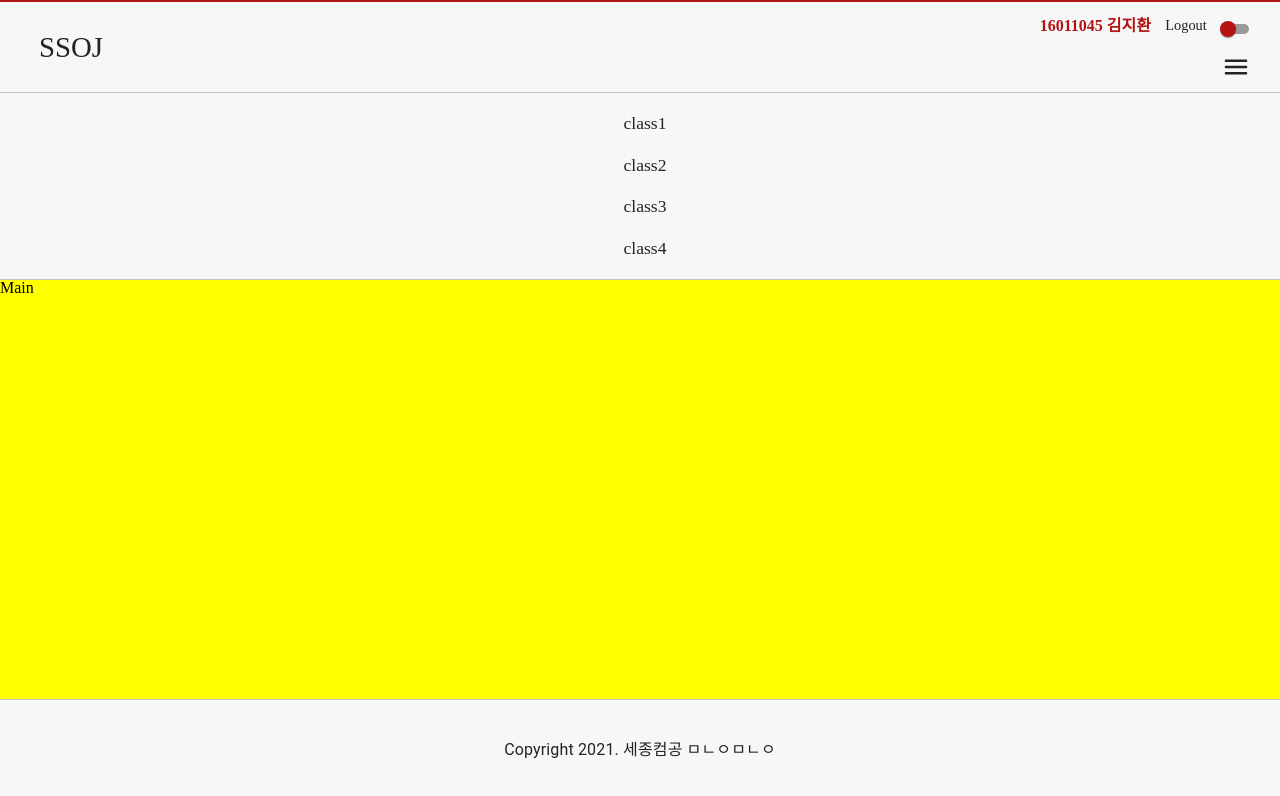
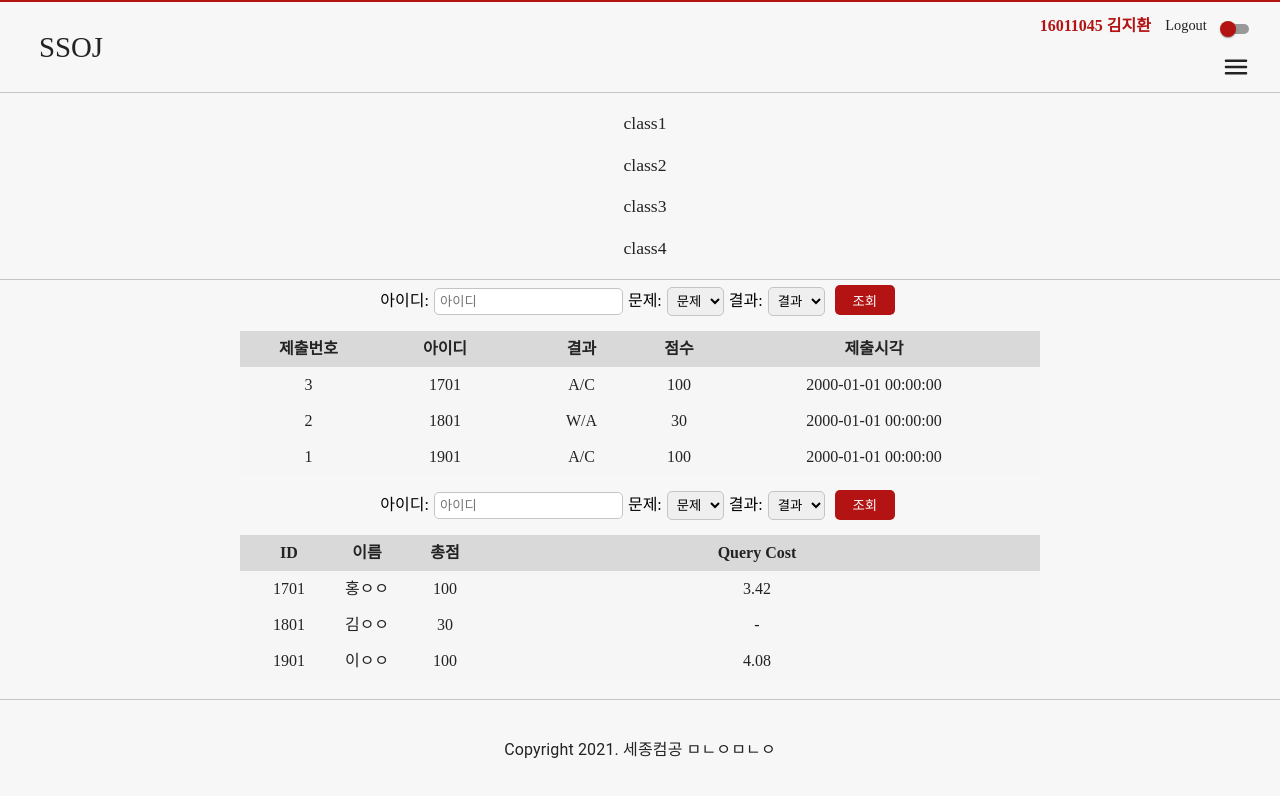
Before and after one commit to donut0310/Sejong-SQL-OJ, a React (Create React App) app in the folder src/client/: page /main/status in a window 1280 px wide. Shown: the top 796 px of the page. Built offline with nearby package versions, Linux system fonts and the light colour scheme.

Commit message:
Add status page (user & admin)

```diff
--- a/src/client/src/App.js
+++ b/src/client/src/App.js
@@ -45,6 +45,79 @@ const GlobalStyles = createGlobalStyle`
     width: 100%;
     height: 100%;
   };
+
+  button#submit-btn {
+    width: 60px;
+    height: 30px;
+    border: 0px;
+    border-radius: 5px;
+    margin: 5px;
+    padding: 5px;
+    color: white;
+    background: ${(props) => props.theme.POINT};
+    &:hover {
+      cursor: pointer;
+      background: #710f0f;
+    }
+  }
+
+  input#input-form {
+    padding: 5px;
+    margin: 5px;
+    border: 1px solid ${(props) => props.theme.SUB_BORDER};
+    border-radius: 5px;
+    &:focus {
+      outline: 0;
+    }
+  }
+
+  select#select-form {
+    padding: 5px;
+    margin: 5px;
+    border: 1px solid ${(props) => props.theme.SUB_BORDER};
+    border-radius: 5px;
+    &:focus {
+      outline: 0;
+    }
+  }
+
+
+  ul#table-list {
+    width: 80%;
+    max-width: 800px;
+    display: flex;
+    flex-direction: column;
+    margin: 10px;
+    border-radius: 10px;
+    color: ${(props) => props.theme.GENERAL_FONT};
+  }
+
+  ul#title-tab {
+    width: 100%;
+    display: flex;
+    flex-direction: row;
+    padding: 10px;
+    box-sizing: border-box;
+    background: ${(props) => props.theme.BOARD_TITLE};
+    font-weight: 600;
+    text-align: center;
+  }
+
+  ul#content-list {
+    width: 100%;
+    box-sizing: border-box;
+    display: flex;
+    padding: 10px;
+    background: ${(props) => props.theme.CONTENTS};
+    font-weight: 400;
+    &:hover {
+      background: ${(props) => props.theme.BOARD_LIST_HOVER};
+    }
+  }
+
+  li#content {
+    text-align: center;
+  }
 `
 
 const MainWrapper = styled.div`
--- a/src/client/src/components/main/Main.js
+++ b/src/client/src/components/main/Main.js
@@ -1,13 +1,21 @@
 import React from 'react'
+import { Route } from 'react-router-dom'
 import styled from 'styled-components'
+import StatusPage from '../../containers/statusPage'
 
 const Main = () => {
-  return <MainWrapper>Main</MainWrapper>
+  return (
+    <MainWrapper>
+      <Route path="/main/status">
+        <StatusPage />
+      </Route>
+    </MainWrapper>
+  )
 }
 
 export default Main
 
 const MainWrapper = styled.div`
   flex: 1;
-  background: yellow;
+  background: ${(props) => props.theme.BACKGROUND};
 `
--- a/src/client/src/components/pages/loginPage/Right.js
+++ b/src/client/src/components/pages/loginPage/Right.js
@@ -2,7 +2,7 @@ import React from 'react'
 import styled from 'styled-components'
 
 const Right = () => {
-  return <Container>Right part</Container>
+  return <Container></Container>
 }
 
 export default Right
--- /dev/null
+++ b/src/client/src/components/pages/statusPage/AdminPage.js
@@ -0,0 +1,28 @@
+import React from 'react'
+import AdminTable from './AdminTable'
+
+const AdminPage = () => {
+  return (
+    <div style={{ textAlign: 'center' }}>
+      <span>
+        아이디:<input id="input-form" type="text" placeholder="아이디"></input>
+      </span>
+      <span>
+        문제:
+        <select id="select-form" name="문제">
+          <option value="">문제</option>
+        </select>
+      </span>
+      <span>
+        결과:
+        <select id="select-form" name="결과">
+          <option value="">결과</option>
+        </select>
+      </span>
+      <button id="submit-btn">조회</button>
+      <AdminTable />
+    </div>
+  )
+}
+
+export default AdminPage
--- /dev/null
+++ b/src/client/src/components/pages/statusPage/AdminTable.js
@@ -0,0 +1,56 @@
+import React from 'react'
+import styled from 'styled-components'
+
+const AdminTable = () => {
+  const scores = [
+    { id: '1701', name: '홍ㅇㅇ', score: '100', query_cost: '3.42' },
+    { id: '1801', name: '김ㅇㅇ', score: '30', query_cost: '-' },
+    { id: '1901', name: '이ㅇㅇ', score: '100', query_cost: '4.08' },
+  ]
+  // TODO test case 별로 점수 나타내고 학생 코드 가져와서 볼 수 있게 해야됨.
+
+  return (
+    <Container>
+      <ul id="table-list">
+        <ul id="title-tab">
+          <li id="content" style={{ width: '10%' }}>
+            ID
+          </li>
+          <li id="content" style={{ width: '10%' }}>
+            이름
+          </li>
+          <li id="content" style={{ width: '10%' }}>
+            총점
+          </li>
+          <li id="content" style={{ width: '70%' }}>
+            Query Cost
+          </li>
+        </ul>
+        {scores.map((score, i) => (
+          <ul id="content-list" key={i}>
+            <li id="content" style={{ width: '10%' }}>
+              {score.id}
+            </li>
+            <li id="content" style={{ width: '10%' }}>
+              {score.name}
+            </li>
+            <li id="content" style={{ width: '10%' }}>
+              {score.score}
+            </li>
+            <li id="content" style={{ width: '70%' }}>
+              {score.query_cost}
+            </li>
+          </ul>
+        ))}
+      </ul>
+    </Container>
+  )
+}
+
+export default AdminTable
+
+const Container = styled.div`
+  display: flex;
+  align-items: center;
+  justify-content: center;
+`
--- /dev/null
+++ b/src/client/src/components/pages/statusPage/UserPage.js
@@ -0,0 +1,29 @@
+import React from 'react'
+import styled from 'styled-components'
+import UserTable from './UserTable'
+
+const UserPage = () => {
+  return (
+    <div style={{ textAlign: 'center' }}>
+      <span>
+        아이디:<input id="input-form" type="text" placeholder="아이디"></input>
+      </span>
+      <span>
+        문제:
+        <select id="select-form" name="문제">
+          <option value="">문제</option>
+        </select>
+      </span>
+      <span>
+        결과:
+        <select id="select-form" name="결과">
+          <option value="">결과</option>
+        </select>
+      </span>
+      <button id="submit-btn">조회</button>
+      <UserTable />
+    </div>
+  )
+}
+
+export default UserPage
--- /dev/null
+++ b/src/client/src/components/pages/statusPage/UserTable.js
@@ -0,0 +1,62 @@
+import React from 'react'
+import styled from 'styled-components'
+
+const UserTable = () => {
+  const scores = [
+    { submit_id: '3', id: '1701', result: 'A/C', score: '100', submit_time: '2000-01-01 00:00:00' },
+    { submit_id: '2', id: '1801', result: 'W/A', score: '30', submit_time: '2000-01-01 00:00:00' },
+    { submit_id: '1', id: '1901', result: 'A/C', score: '100', submit_time: '2000-01-01 00:00:00' },
+  ]
+
+  return (
+    <Container>
+      <ul id="table-list">
+        <ul id="title-tab">
+          <li id="content" style={{ width: '15%' }}>
+            제출번호
+          </li>
+          <li id="content" style={{ width: '20%' }}>
+            아이디
+          </li>
+          <li id="content" style={{ width: '15%' }}>
+            결과
+          </li>
+          <li id="content" style={{ width: '10%' }}>
+            점수
+          </li>
+          <li id="content" style={{ width: '40%' }}>
+            제출시각
+          </li>
+        </ul>
+        {scores.map((score, i) => (
+          <ul id="content-list" key={i}>
+            <li id="content" style={{ width: '15%' }}>
+              {score.submit_id}
+            </li>
+            <li id="content" style={{ width: '20%' }}>
+              {score.id}
+            </li>
+            <li id="content" style={{ width: '15%' }}>
+              {/* button or icon 으로 바꾸어야됨 */}
+              {score.result}
+            </li>
+            <li id="content" style={{ width: '10%' }}>
+              {score.score}
+            </li>
+            <li id="content" style={{ width: '40%' }}>
+              {score.submit_time}
+            </li>
+          </ul>
+        ))}
+      </ul>
+    </Container>
+  )
+}
+
+export default UserTable
+
+const Container = styled.div`
+  display: flex;
+  align-items: center;
+  justify-content: center;
+`
--- /dev/null
+++ b/src/client/src/containers/statusPage/Admin.js
@@ -0,0 +1,12 @@
+import React from 'react'
+import AdminPage from '../../components/pages/statusPage/AdminPage'
+
+const Admin = () => {
+  return (
+    <div>
+      <AdminPage />
+    </div>
+  )
+}
+
+export default Admin
--- a/src/client/src/containers/statusPage/User.js
+++ b/src/client/src/containers/statusPage/User.js
@@ -0,0 +1,12 @@
+import React from 'react'
+import UserPage from '../../components/pages/statusPage/UserPage'
+
+const User = () => {
+  return (
+    <div>
+      <UserPage />
+    </div>
+  )
+}
+
+export default User
--- a/src/client/src/containers/statusPage/index.js
+++ b/src/client/src/containers/statusPage/index.js
@@ -0,0 +1,14 @@
+import React from 'react'
+import User from './User'
+import Admin from './Admin'
+
+const StatusPage = () => {
+  return (
+    <div>
+      <User />
+      <Admin />
+    </div>
+  )
+}
+
+export default StatusPage
```
Also changed, not shown: 1 other file (tests, documents, lock files or other folders).
